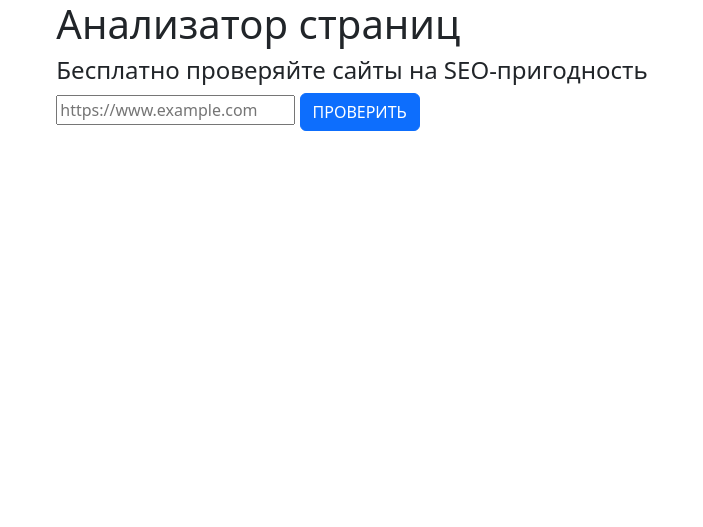
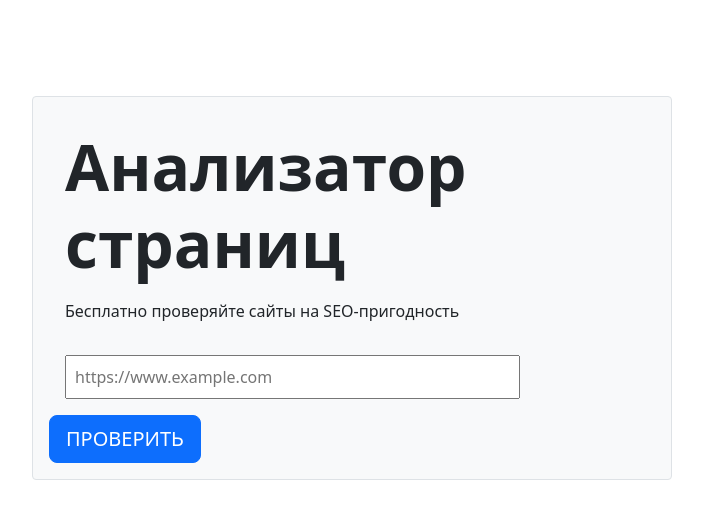
Before and after one commit to Buchiks/python-project-83, a Flask app: page / in a window 1280 px wide. Shown: the top 527 px of the page, without its empty margins (288-991 px from the left). Run offline with Flask 3, Linux system fonts and the light colour scheme.

Commit message:
updated index.html

```diff
--- a/page_analyzer/templates/index.html
+++ b/page_analyzer/templates/index.html
@@ -13,12 +13,12 @@
 
 </head>
 
-<body class="d-flex justify-content-center align-items-center">
-    <div>
-        <h1>Анализатор страниц</h1>
-        <h4>Бесплатно проверяйте сайты на SEO-пригодность</h4>
-        <input type="text" name="site" placeholder="https://www.example.com">
-        <button type="submit" class="btn btn-primary">ПРОВЕРИТЬ</button>
+<body class="d-flex justify-content-center mt-5 align-items-center">
+    <div class="border rounded-1 bg-light m-5 w-50 p-3">
+        <h1 class="display-3 fw-semibold m-3">Анализатор страниц</h1>
+        <p class="m-3">Бесплатно проверяйте сайты на SEO-пригодность</p>
+        <input class="w-75 m-3 p-2" type="text" name="site" placeholder="https://www.example.com">
+        <button type="submit" class="btn btn-primary btn-lg">ПРОВЕРИТЬ</button>
     </div>
 </body>
 
```
